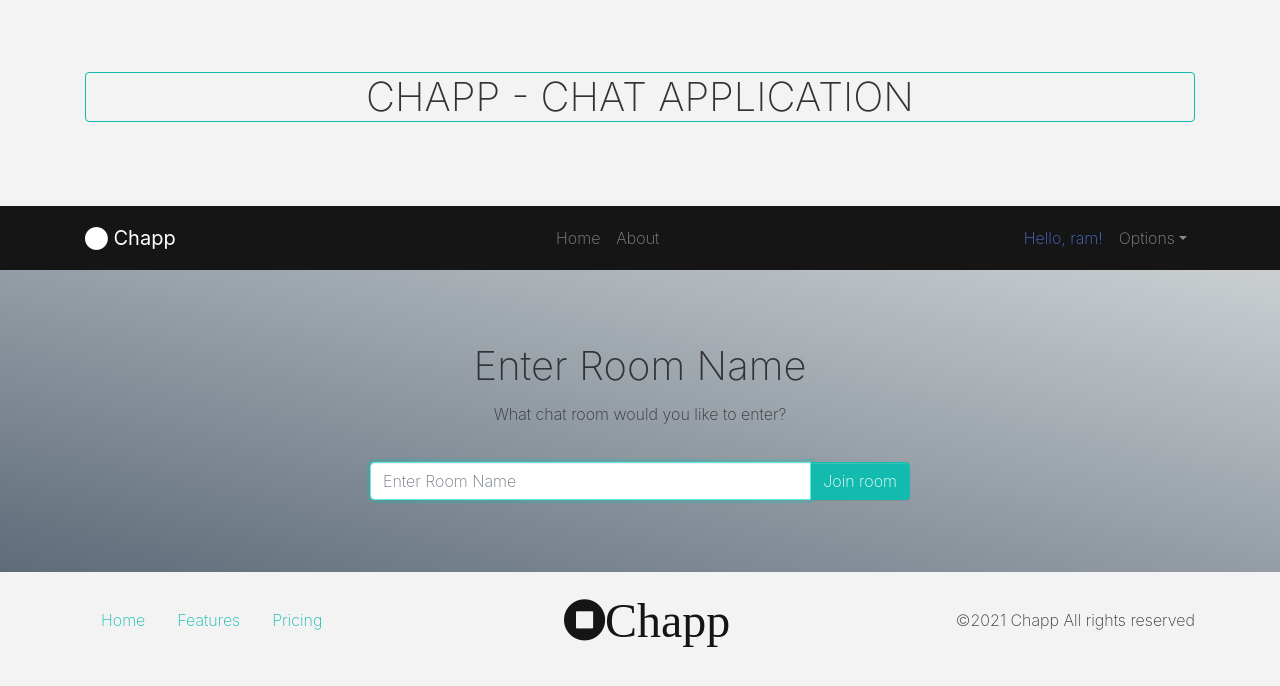
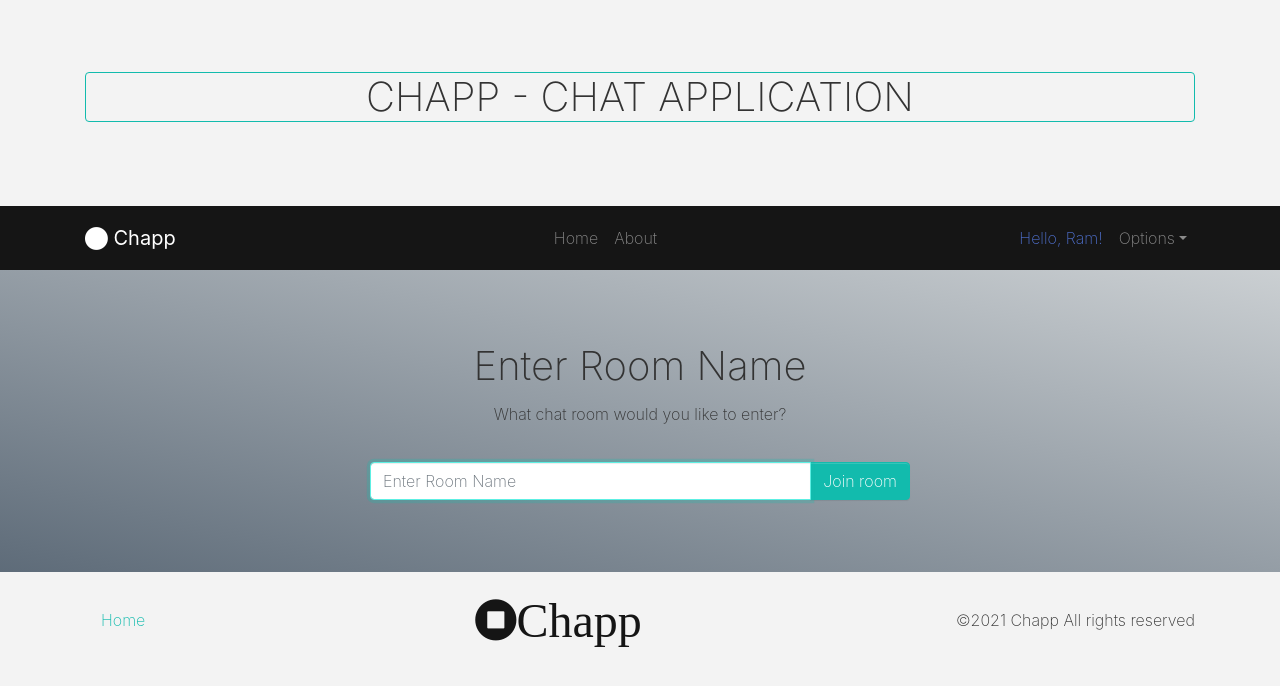
Before and after one commit to LukeHog/chatapp, a Django app: page /chat/ in a window 1280 px wide. Shown: the top 686 px of the page. Run offline with Django 3.2, Linux system fonts and the light colour scheme; a user stored in the database is signed in; some libraries are stand-ins or nearby versions.

Commit message:
Tenth Commit: Completely added styling to site

```diff
--- a/chatproject/templates/base.html
+++ b/chatproject/templates/base.html
@@ -36,9 +36,10 @@
           <li class="nav-item" style=""> <a class="nav-link" href="{% url 'login' %}">Log in</a> </li>
           <li class="nav-item"> <a class="nav-link text-primary" href="{% url 'register' %}">Register</a> </li>
           {% endif %}
+
+          {% if user.is_authenticated %}
+          <li class="nav-item"> <a class="nav-link text-secondary" href="{% url 'profile' user_name=user.username%}">Hello, {{user.username|title}}!</a> </li>
           <li class="nav-item dropdown">
-            {% if user.is_authenticated %}
-            <li class="nav-item"> <a class="nav-link text-secondary" href="{% url 'profile' user_name=user.username%}">Hello, {{user.username}}!</a> </li>
             <a class="nav-link dropdown-toggle" href="#" id="navbarDropdownMenuLink" data-toggle="dropdown" aria-haspopup="true" aria-expanded="false">Options</a>
             <div class="dropdown-menu" aria-labelledby="navbarDropdownMenuLink"> <a class="dropdown-item" href="{% url 'profile' user_name=user.username%}">My Profile</a> <a class="dropdown-item" href="#">Change Password</a> <a class="dropdown-item" href="{% url 'logout' %}">Logout</a> </div>
             {% else %}
@@ -56,8 +57,6 @@
         <div class="col-md-12 text-center d-md-flex align-items-center">
           <ul class="nav d-flex justify-content-center">
             <li class="nav-item"> <a class="nav-link active" href="% url 'index' %}">Home</a> </li>
-            <li class="nav-item"> <a class="nav-link" href="#">Features</a> </li>
-            <li class="nav-item"> <a class="nav-link" href="#">Pricing</a> </li>
           </ul> <i class="d-block fa fa-stop-circle fa-3x mx-auto text-dark">Chapp</i>
           <p class="mb-0 py-1">©2021 Chapp All rights reserved</p>
         </div>
--- a/chatproject/templates/index.html
+++ b/chatproject/templates/index.html
@@ -27,6 +27,7 @@
 
         document.querySelector('#room-name-submit').onclick = function(e) {
             var roomName = document.querySelector('#room-name-input').value;
+            console.log(roomName);
             window.location.pathname = '/chat/' + roomName + '/';
         };
     </script>
--- a/chatproject/templates/registration/login.html
+++ b/chatproject/templates/registration/login.html
@@ -18,6 +18,4 @@
       </div>
     </div>
   </div>
-
-    <a href="{% url 'register' %}">Register</a>
 {% endblock %}
--- a/chatproject/templates/users/register.html
+++ b/chatproject/templates/users/register.html
@@ -21,6 +21,4 @@
       </div>
     </div>
   </div>
-
-    <a href="{% url 'login' %}">Back to login</a>
 {% endblock %}
```
Also changed, not shown: chatproject/db.sqlite3.
